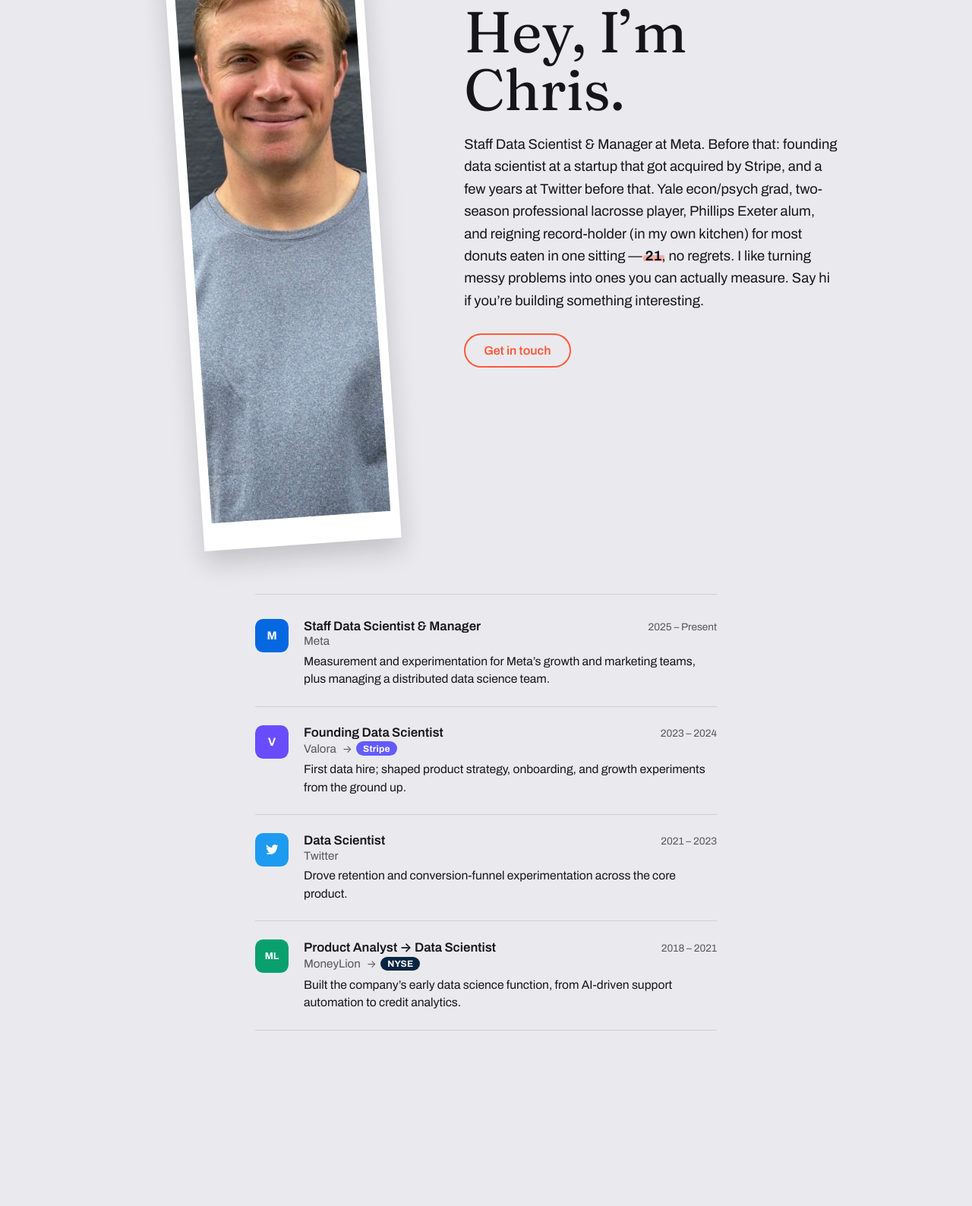
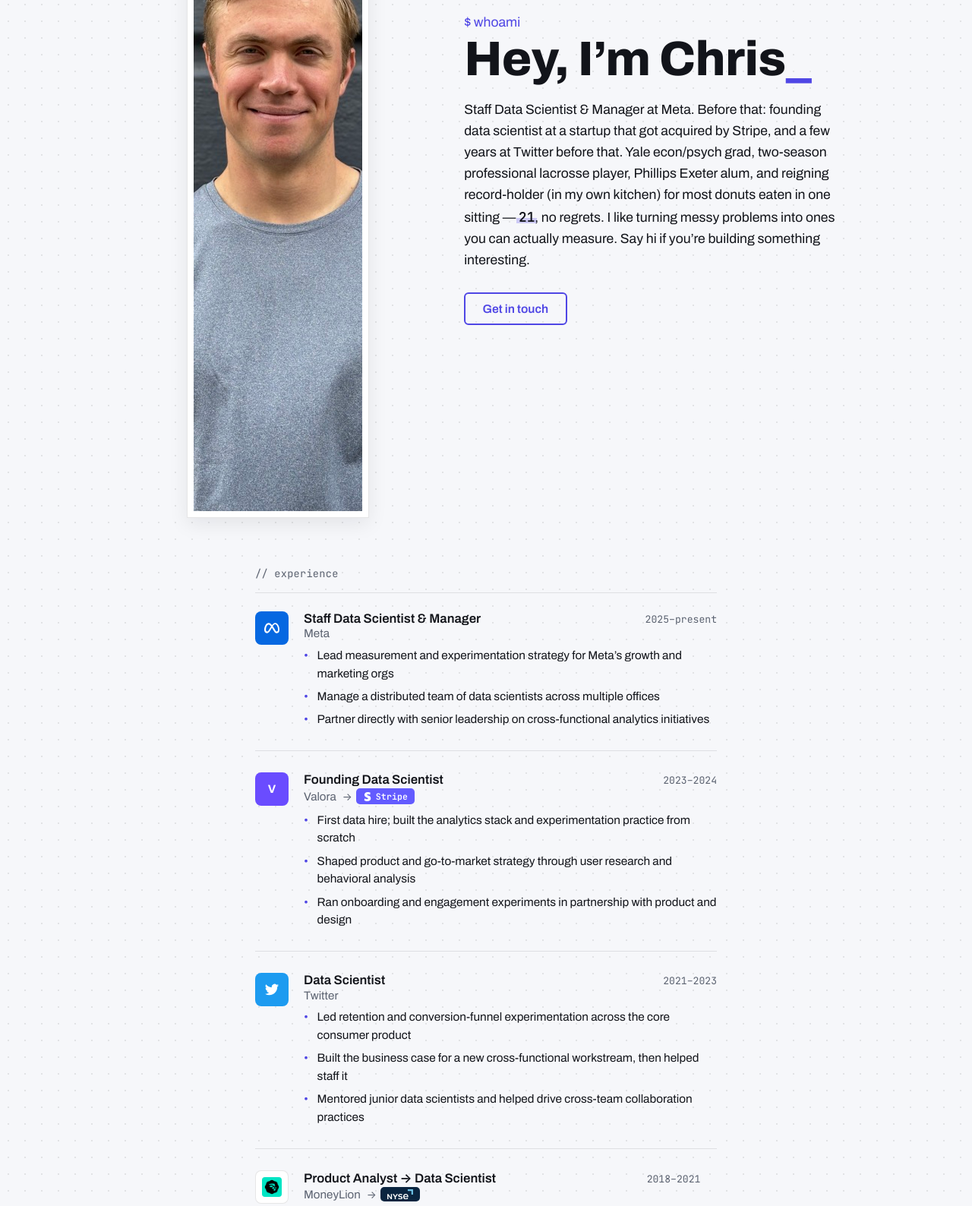
Before and after one commit to chriskeating603-gh/chriskeating603, a plain HTML site: page index.html in a window 1280 px wide. Shown: the part 379-1967 px from the top of the page at 76% size. Before the commit the page ends 1808 px from the top, so only its background shows below. Drawn offline with Linux system fonts and the light colour scheme.

Commit message:
Redesign for a cleaner, data-oriented feel with real company logos
Swaps the serif/coral editorial look for a sans + monospace system:
subtle dot-grid background, indigo accent, and a small terminal-style
quirk ($ whoami + blinking cursor) in the hero. Experience entries now
use real sourced logos (Meta, Twitter, Stripe, NYSE, MoneyLion) instead
of letter badges, with 2-3 bullets per role describing the type of work
instead of a single blurb. Valora still uses a placeholder letter badge
pending confirmation of the correct company (there's an unrelated Swiss
retailer with the same name).

```diff
--- a/index.html
+++ b/index.html
@@ -8,7 +8,7 @@
   <link rel="icon" href="favicon.ico" />
   <link rel="preconnect" href="https://fonts.googleapis.com" />
   <link rel="preconnect" href="https://fonts.gstatic.com" crossorigin />
-  <link href="https://fonts.googleapis.com/css2?family=Archivo:wght@300;400;500;600;700&family=Fraunces:opsz,wght@9..144,300;9..144,400;9..144,500;9..144,600&display=swap" rel="stylesheet" />
+  <link href="https://fonts.googleapis.com/css2?family=Archivo:wght@400;500;600;700;800&family=JetBrains+Mono:wght@400;500;600&display=swap" rel="stylesheet" />
   <link rel="stylesheet" href="style.css" />
 </head>
 <body>
@@ -27,11 +27,12 @@
   <main>
     <section class="hero">
       <div class="hero-grid">
-        <figure class="polaroid">
+        <figure class="photo-frame">
           <img src="photo.jpg" width="675" height="900" alt="Chris Keating" />
         </figure>
         <div class="hero-text">
-          <h1>Hey, I&rsquo;m Chris.</h1>
+          <p class="prompt">$ whoami</p>
+          <h1>Hey, I&rsquo;m Chris<span class="cursor" aria-hidden="true">_</span></h1>
           <p>
             Staff Data Scientist &amp; Manager at Meta. Before that: founding data
             scientist at a startup that got acquired by Stripe, and a few years at
@@ -48,60 +49,96 @@
     </section>
 
     <section class="experience" aria-label="Experience">
+      <p class="section-label">// experience</p>
       <ul class="experience-list">
         <li class="experience-item">
-          <div class="company-badge meta" aria-hidden="true">M</div>
+          <div class="company-badge meta" aria-hidden="true">
+            <svg viewBox="0 0 24 24" width="20" height="20" fill="currentColor" aria-hidden="true"><path d="M6.915 4.03c-1.968 0-3.683 1.28-4.871 3.113C.704 9.208 0 11.883 0 14.449c0 .706.07 1.369.21 1.973a6.624 6.624 0 0 0 .265.86 5.297 5.297 0 0 0 .371.761c.696 1.159 1.818 1.927 3.593 1.927 1.497 0 2.633-.671 3.965-2.444.76-1.012 1.144-1.626 2.663-4.32l.756-1.339.186-.325c.061.1.121.196.183.3l2.152 3.595c.724 1.21 1.665 2.556 2.47 3.314 1.046.987 1.992 1.22 3.06 1.22 1.075 0 1.876-.355 2.455-.843a3.743 3.743 0 0 0 .81-.973c.542-.939.861-2.127.861-3.745 0-2.72-.681-5.357-2.084-7.45-1.282-1.912-2.957-2.93-4.716-2.93-1.047 0-2.088.467-3.053 1.308-.652.57-1.257 1.29-1.82 2.05-.69-.875-1.335-1.547-1.958-2.056-1.182-.966-2.315-1.303-3.454-1.303zm10.16 2.053c1.147 0 2.188.758 2.992 1.999 1.132 1.748 1.647 4.195 1.647 6.4 0 1.548-.368 2.9-1.839 2.9-.58 0-1.027-.23-1.664-1.004-.496-.601-1.343-1.878-2.832-4.358l-.617-1.028a44.908 44.908 0 0 0-1.255-1.98c.07-.109.141-.224.211-.327 1.12-1.667 2.118-2.602 3.358-2.602zm-10.201.553c1.265 0 2.058.791 2.675 1.446.307.327.737.871 1.234 1.579l-1.02 1.566c-.757 1.163-1.882 3.017-2.837 4.338-1.191 1.649-1.81 1.817-2.486 1.817-.524 0-1.038-.237-1.383-.794-.263-.426-.464-1.13-.464-2.046 0-2.221.63-4.535 1.66-6.088.454-.687.964-1.226 1.533-1.533a2.264 2.264 0 0 1 1.088-.285z"/></svg>
+          </div>
           <div class="experience-body">
             <div class="experience-head">
               <span class="role">Staff Data Scientist &amp; Manager</span>
-              <span class="dates">2025 &ndash; Present</span>
+              <span class="dates">2025&ndash;present</span>
             </div>
             <p class="company">Meta</p>
-            <p class="blurb">Measurement and experimentation for Meta&rsquo;s growth and marketing teams, plus managing a distributed data science team.</p>
+            <ul class="blurb-list">
+              <li>Lead measurement and experimentation strategy for Meta&rsquo;s growth and marketing orgs</li>
+              <li>Manage a distributed team of data scientists across multiple offices</li>
+              <li>Partner directly with senior leadership on cross-functional analytics initiatives</li>
+            </ul>
           </div>
         </li>
 
         <li class="experience-item">
-          <div class="company-badge valora" aria-hidden="true">V</div>
+          <div class="company-badge valora-badge" aria-hidden="true">V</div>
           <div class="experience-body">
             <div class="experience-head">
               <span class="role">Founding Data Scientist</span>
-              <span class="dates">2023 &ndash; 2024</span>
+              <span class="dates">2023&ndash;2024</span>
             </div>
             <p class="company">
               Valora
-              <span class="milestone"><span class="milestone-arrow">&rarr;</span><span class="mini-badge stripe">Stripe</span></span>
+              <span class="milestone"><span class="milestone-arrow">&rarr;</span>
+                <span class="mini-badge stripe">
+                  <svg viewBox="0 0 24 24" width="12" height="12" fill="currentColor" aria-hidden="true"><path d="M13.976 9.15c-2.172-.806-3.356-1.426-3.356-2.409 0-.831.683-1.305 1.901-1.305 2.227 0 4.515.858 6.09 1.631l.89-5.494C18.252.975 15.697 0 12.165 0 9.667 0 7.589.654 6.104 1.872 4.56 3.147 3.757 4.992 3.757 7.218c0 4.039 2.467 5.76 6.476 7.219 2.585.92 3.445 1.574 3.445 2.583 0 .98-.84 1.545-2.354 1.545-1.875 0-4.965-.921-6.99-2.109l-.9 5.555C5.175 22.99 8.385 24 11.714 24c2.641 0 4.843-.624 6.328-1.813 1.664-1.305 2.525-3.236 2.525-5.732 0-4.128-2.524-5.851-6.594-7.305h.003z"/></svg>
+                  Stripe
+                </span>
+              </span>
             </p>
-            <p class="blurb">First data hire; shaped product strategy, onboarding, and growth experiments from the ground up.</p>
+            <ul class="blurb-list">
+              <li>First data hire; built the analytics stack and experimentation practice from scratch</li>
+              <li>Shaped product and go-to-market strategy through user research and behavioral analysis</li>
+              <li>Ran onboarding and engagement experiments in partnership with product and design</li>
+            </ul>
           </div>
         </li>
 
         <li class="experience-item">
           <div class="company-badge twitter" aria-hidden="true">
-            <svg viewBox="0 0 24 24" width="18" height="18" fill="currentColor" aria-hidden="true"><path d="M23.44 4.83c-.8.37-1.66.6-2.55.71a4.48 4.48 0 0 0 1.96-2.48 8.94 8.94 0 0 1-2.83 1.08 4.45 4.45 0 0 0-7.58 4.06A12.63 12.63 0 0 1 3.15 3.15a4.44 4.44 0 0 0 1.38 5.94 4.4 4.4 0 0 1-2.01-.56v.06a4.45 4.45 0 0 0 3.57 4.36 4.5 4.5 0 0 1-2 .08 4.46 4.46 0 0 0 4.16 3.09 8.93 8.93 0 0 1-5.53 1.9c-.36 0-.71-.02-1.06-.06a12.6 12.6 0 0 0 6.83 2c8.19 0 12.67-6.79 12.67-12.68 0-.19 0-.39-.01-.58a9.05 9.05 0 0 0 2.23-2.31z"/></svg>
+            <svg viewBox="0 0 24 24" width="18" height="18" fill="currentColor" aria-hidden="true"><path d="M21.543 7.104c.015.211.015.423.015.636 0 6.507-4.954 14.01-14.01 14.01v-.003A13.94 13.94 0 0 1 0 19.539a9.88 9.88 0 0 0 7.287-2.041 4.93 4.93 0 0 1-4.6-3.42 4.916 4.916 0 0 0 2.223-.084A4.926 4.926 0 0 1 .96 9.167v-.062a4.887 4.887 0 0 0 2.235.616A4.928 4.928 0 0 1 1.67 3.148 13.98 13.98 0 0 0 11.82 8.292a4.929 4.929 0 0 1 8.39-4.49 9.868 9.868 0 0 0 3.128-1.196 4.941 4.941 0 0 1-2.165 2.724A9.828 9.828 0 0 0 24 4.555a10.019 10.019 0 0 1-2.457 2.549z"/></svg>
           </div>
           <div class="experience-body">
             <div class="experience-head">
               <span class="role">Data Scientist</span>
-              <span class="dates">2021 &ndash; 2023</span>
+              <span class="dates">2021&ndash;2023</span>
             </div>
             <p class="company">Twitter</p>
-            <p class="blurb">Drove retention and conversion-funnel experimentation across the core product.</p>
+            <ul class="blurb-list">
+              <li>Led retention and conversion-funnel experimentation across the core consumer product</li>
+              <li>Built the business case for a new cross-functional workstream, then helped staff it</li>
+              <li>Mentored junior data scientists and helped drive cross-team collaboration practices</li>
+            </ul>
           </div>
         </li>
 
         <li class="experience-item">
-          <div class="company-badge moneylion" aria-hidden="true">ML</div>
+          <div class="company-badge moneylion-badge" aria-hidden="true">
+            <img src="logos/moneylion.png" width="20" height="20" alt="" />
+          </div>
           <div class="experience-body">
             <div class="experience-head">
               <span class="role">Product Analyst &rarr; Data Scientist</span>
-              <span class="dates">2018 &ndash; 2021</span>
+              <span class="dates">2018&ndash;2021</span>
             </div>
             <p class="company">
               MoneyLion
-              <span class="milestone"><span class="milestone-arrow">&rarr;</span><span class="mini-badge nyse">NYSE</span></span>
+              <span class="milestone"><span class="milestone-arrow">&rarr;</span>
+                <span class="mini-badge nyse">
+                  <svg viewBox="0 0 377.5 149.45" width="34" height="13.4" aria-label="NYSE">
+                    <polygon fill="currentColor" points="52.33 121.54 14.26 68.42 0 68.42 0 147.48 15.23 147.48 15.23 94.32 53.3 147.48 67.56 147.48 67.56 68.42 52.33 68.42 52.33 121.54"/>
+                    <polygon fill="currentColor" points="155.8 68.42 137.33 68.42 117.28 101.09 96.66 68.42 77.22 68.42 108 115.41 108 147.48 124.53 147.48 124.53 115.62 155.8 68.42"/>
+                    <path fill="currentColor" d="M199.1,101.2l-9.25-2.11C179,96.66,176.7,94.71,176.7,90c0-4.55,4.7-8.77,13.63-8.77a32.48,32.48,0,0,1,21.6,7.8l9.58-12.67c-8.93-7.3-20.3-9.9-30.53-9.9-18.51,0-31.5,10.88-31.5,25.33,0,11.36,7.64,18.67,23.22,21.75l9.1,1.79c10.55,2.11,14.44,6,14.44,10.55,0,6.33-5.35,9.26-14.28,9.42-8.61.16-16.89-2.92-24.36-10.55l-9.9,12c7.63,8.77,21.11,12.67,33.77,12.67,19.32,0,31.34-9.42,31.34-24.68C222.81,111.6,214.53,104.78,199.1,101.2Z"/>
+                    <path fill="currentColor" d="M249.56,114.92c2.56,11.9,11.71,19.76,23.75,19.76,8.75,0,15.72-4.05,20.74-11l11.5,9.73a39,39,0,0,1-32.24,16c-25.11,0-41.31-18-41.31-41.48s16.07-41.48,39.08-41.48c17.23,0,40.8,12,36.9,48.45Zm42.79-12.8C290.59,85.93,280.12,81.05,273,81.05c-12.11,0-20.88,7.61-23.69,21.07Z"/>
+                    <polygon fill="#70c4e8" points="299.63 23.85 353.62 23.85 353.62 77.84 377.48 77.84 377.48 0 299.63 0 299.63 23.85"/>
+                  </svg>
+                </span>
+              </span>
             </p>
-            <p class="blurb">Built the company&rsquo;s early data science function, from AI-driven support automation to credit analytics.</p>
+            <ul class="blurb-list">
+              <li>Built the company&rsquo;s early data science function from the ground up</li>
+              <li>Developed AI-driven customer support automation and credit-risk analytics</li>
+              <li>Partnered with the executive team on strategy for support and cross-sell</li>
+            </ul>
           </div>
         </li>
       </ul>
--- a/style.css
+++ b/style.css
@@ -1,21 +1,20 @@
 :root {
-  --bg: #eaeaee;
-  --header-bg: #ffffff;
-  --text: #16161a;
-  --muted: #55555c;
-  --rule: rgba(17, 17, 17, 0.12);
-  --accent: #ff5a3c;
+  --bg: #f6f7fa;
+  --surface: #ffffff;
+  --text: #12141a;
+  --muted: #5b6270;
+  --rule: rgba(15, 17, 21, 0.1);
+  --accent: #4f46e5;
   --sans: "Archivo", -apple-system, BlinkMacSystemFont, "Segoe UI", sans-serif;
-  --serif: "Fraunces", Georgia, "Times New Roman", serif;
+  --mono: "JetBrains Mono", "SF Mono", Menlo, Consolas, monospace;
   --gutter: 3rem;
   --content-width: 44rem;
 
   --meta: #0668e1;
   --valora: #6a4cff;
   --twitter: #1d9bf0;
-  --moneylion: #0aa06e;
   --stripe: #635bff;
-  --nyse: #0a2540;
+  --nyse-bg: #0a2540;
 }
 
 * {
@@ -30,21 +29,24 @@
 body {
   font-family: var(--sans);
   color: var(--text);
-  background: var(--bg);
+  background-color: var(--bg);
+  background-image: radial-gradient(rgba(15, 17, 21, 0.09) 1px, transparent 1px);
+  background-size: 22px 22px;
 }
 
 .site-header {
-  background: var(--header-bg);
+  background: var(--surface);
   display: flex;
   align-items: center;
   justify-content: space-between;
   padding: 1.5rem var(--gutter);
+  border-bottom: 1px solid var(--rule);
 }
 
 .logo {
-  font-family: var(--serif);
-  font-weight: 400;
-  font-size: 1.5rem;
+  font-family: var(--sans);
+  font-weight: 700;
+  font-size: 1.15rem;
   color: var(--text);
   text-decoration: none;
 }
@@ -83,17 +85,36 @@
   grid-area: text;
 }
 
+.prompt {
+  font-family: var(--mono);
+  font-size: 0.95rem;
+  color: var(--accent);
+  margin: 0 0 0.5rem;
+}
+
 .hero h1 {
-  font-family: var(--serif);
-  font-weight: 400;
-  font-size: clamp(2.5rem, 6vw, 4.75rem);
-  line-height: 1;
+  font-family: var(--sans);
+  font-weight: 800;
+  font-size: clamp(2.25rem, 5.5vw, 4rem);
+  line-height: 1.05;
+  letter-spacing: -0.01em;
   margin: 0 0 1.25rem;
+}
+
+.cursor {
+  display: inline-block;
+  color: var(--accent);
+  animation: blink 1s steps(1) infinite;
+}
+
+@keyframes blink {
+  0%, 49% { opacity: 1; }
+  50%, 100% { opacity: 0; }
 }
 
 .hero p {
   font-family: var(--sans);
-  font-size: 1.15rem;
+  font-size: 1.1rem;
   line-height: 1.6;
   margin: 0;
 }
@@ -101,6 +122,7 @@
 .highlight {
   position: relative;
   font-weight: 700;
+  font-family: var(--mono);
   white-space: nowrap;
 }
 
@@ -110,22 +132,21 @@
   left: -3px;
   right: -3px;
   bottom: 3px;
-  height: 0.42em;
+  height: 0.4em;
   background: var(--accent);
-  opacity: 0.4;
+  opacity: 0.25;
   z-index: -1;
-  border-radius: 2px;
 }
 
 .cta-button {
   display: inline-block;
   margin-top: 1.75rem;
-  padding: 0.75rem 1.5rem;
+  padding: 0.7rem 1.4rem;
   border: 2px solid var(--accent);
-  border-radius: 999px;
+  border-radius: 6px;
   font-family: var(--sans);
   font-weight: 600;
-  font-size: 1rem;
+  font-size: 0.98rem;
   color: var(--accent);
   text-decoration: none;
   transition: background 0.15s ease, color 0.15s ease;
@@ -136,25 +157,20 @@
   color: #fff;
 }
 
-/* Polaroid photo */
+/* Photo */
 
-.polaroid {
+.photo-frame {
   grid-area: photo;
-  margin: 0;
-  max-width: 260px;
-  margin-inline: auto;
-  background: #fff;
-  padding: 0.75rem 0.75rem 2.25rem;
-  box-shadow: 0 16px 32px rgba(17, 17, 17, 0.18);
-  transform: rotate(-4deg);
-  transition: transform 0.35s ease;
+  margin: 0 auto;
+  max-width: 240px;
+  border: 1px solid var(--rule);
+  border-top: 3px solid var(--accent);
+  background: var(--surface);
+  padding: 0.5rem;
+  box-shadow: 0 8px 24px rgba(15, 17, 21, 0.08);
 }
 
-.polaroid:hover {
-  transform: rotate(0deg) scale(1.03);
-}
-
-.polaroid img {
+.photo-frame img {
   display: block;
   width: 100%;
   aspect-ratio: 3 / 4;
@@ -169,17 +185,25 @@
   padding: 1rem var(--gutter) 4.5rem;
 }
 
+.section-label {
+  font-family: var(--mono);
+  font-size: 0.85rem;
+  color: var(--muted);
+  letter-spacing: 0.02em;
+  margin: 0 0 1rem;
+}
+
 .experience-list {
   list-style: none;
   margin: 0;
-  padding: 2rem 0 0;
+  padding: 1.5rem 0 0;
   border-top: 1px solid var(--rule);
 }
 
 .experience-item {
   display: flex;
   gap: 1.25rem;
-  padding: 1.5rem 0;
+  padding: 1.75rem 0;
   border-bottom: 1px solid var(--rule);
 }
 
@@ -191,7 +215,7 @@
   flex-shrink: 0;
   width: 2.75rem;
   height: 2.75rem;
-  border-radius: 0.65rem;
+  border-radius: 8px;
   display: flex;
   align-items: center;
   justify-content: center;
@@ -199,12 +223,23 @@
   font-family: var(--sans);
   font-weight: 700;
   font-size: 0.95rem;
+  overflow: hidden;
 }
 
 .company-badge.meta { background: var(--meta); }
-.company-badge.valora { background: var(--valora); }
+.company-badge.valora-badge { background: var(--valora); }
 .company-badge.twitter { background: var(--twitter); }
-.company-badge.moneylion { background: var(--moneylion); font-size: 0.8rem; }
+
+.company-badge.moneylion-badge {
+  background: var(--surface);
+  border: 1px solid var(--rule);
+}
+
+.company-badge.moneylion-badge img {
+  width: 1.65rem;
+  height: 1.65rem;
+  border-radius: 4px;
+}
 
 .experience-head {
   display: flex;
@@ -221,8 +256,8 @@
 }
 
 .dates {
-  font-family: var(--sans);
-  font-size: 0.85rem;
+  font-family: var(--mono);
+  font-size: 0.82rem;
   color: var(--muted);
   white-space: nowrap;
 }
@@ -235,7 +270,7 @@
   font-family: var(--sans);
   font-size: 0.95rem;
   color: var(--muted);
-  margin: 0.15rem 0 0.4rem;
+  margin: 0.15rem 0 0.6rem;
 }
 
 .milestone {
@@ -250,24 +285,46 @@
 }
 
 .mini-badge {
-  display: inline-block;
-  padding: 0.15rem 0.55rem;
-  border-radius: 999px;
-  font-size: 0.75rem;
-  font-weight: 700;
+  display: inline-flex;
+  align-items: center;
+  gap: 0.3rem;
+  padding: 0.18rem 0.55rem;
+  border-radius: 5px;
+  font-family: var(--mono);
+  font-size: 0.72rem;
+  font-weight: 600;
   color: #fff;
-  letter-spacing: 0.02em;
+  letter-spacing: 0.01em;
 }
 
 .mini-badge.stripe { background: var(--stripe); }
-.mini-badge.nyse { background: var(--nyse); }
+.mini-badge.nyse { background: var(--nyse-bg); }
 
-.blurb {
+.blurb-list {
+  margin: 0;
+  padding: 0;
+  list-style: none;
+}
+
+.blurb-list li {
+  position: relative;
   font-family: var(--sans);
-  font-size: 0.98rem;
-  line-height: 1.5;
+  font-size: 0.96rem;
+  line-height: 1.55;
   color: var(--text);
-  margin: 0;
+  padding-left: 1.1rem;
+  margin-bottom: 0.4rem;
+}
+
+.blurb-list li::before {
+  content: "\2022";
+  position: absolute;
+  left: 0;
+  color: var(--accent);
+}
+
+.blurb-list li:last-child {
+  margin-bottom: 0;
 }
 
 @media (max-width: 780px) {
@@ -275,11 +332,10 @@
     grid-template-columns: 1fr;
     grid-template-areas: "photo" "text";
     gap: 2rem;
-    text-align: left;
   }
 
-  .polaroid {
-    max-width: 220px;
+  .photo-frame {
+    max-width: 200px;
   }
 }
 
@@ -297,15 +353,20 @@
   }
 
   .hero p {
-    font-size: 1.05rem;
+    font-size: 1.02rem;
   }
 
   .experience-item {
-    gap: 1rem;
+    gap: 0.85rem;
   }
 }
 
 @media (prefers-reduced-motion: reduce) {
+  .cursor {
+    animation: none;
+    opacity: 1;
+  }
+
   * {
     animation-duration: 0.001ms !important;
     transition-duration: 0.001ms !important;
```
Also changed, not shown: logos/moneylion.png (added), logos/nyse.svg (added).
